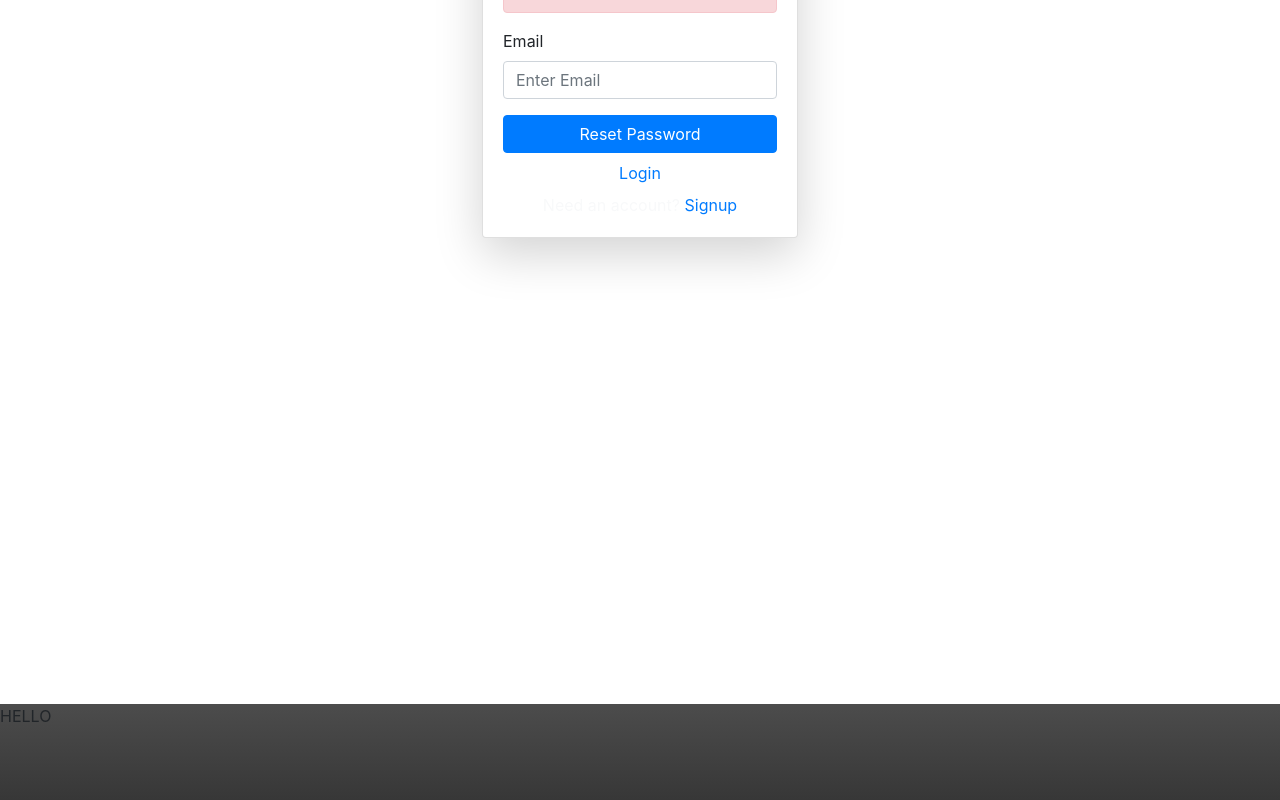
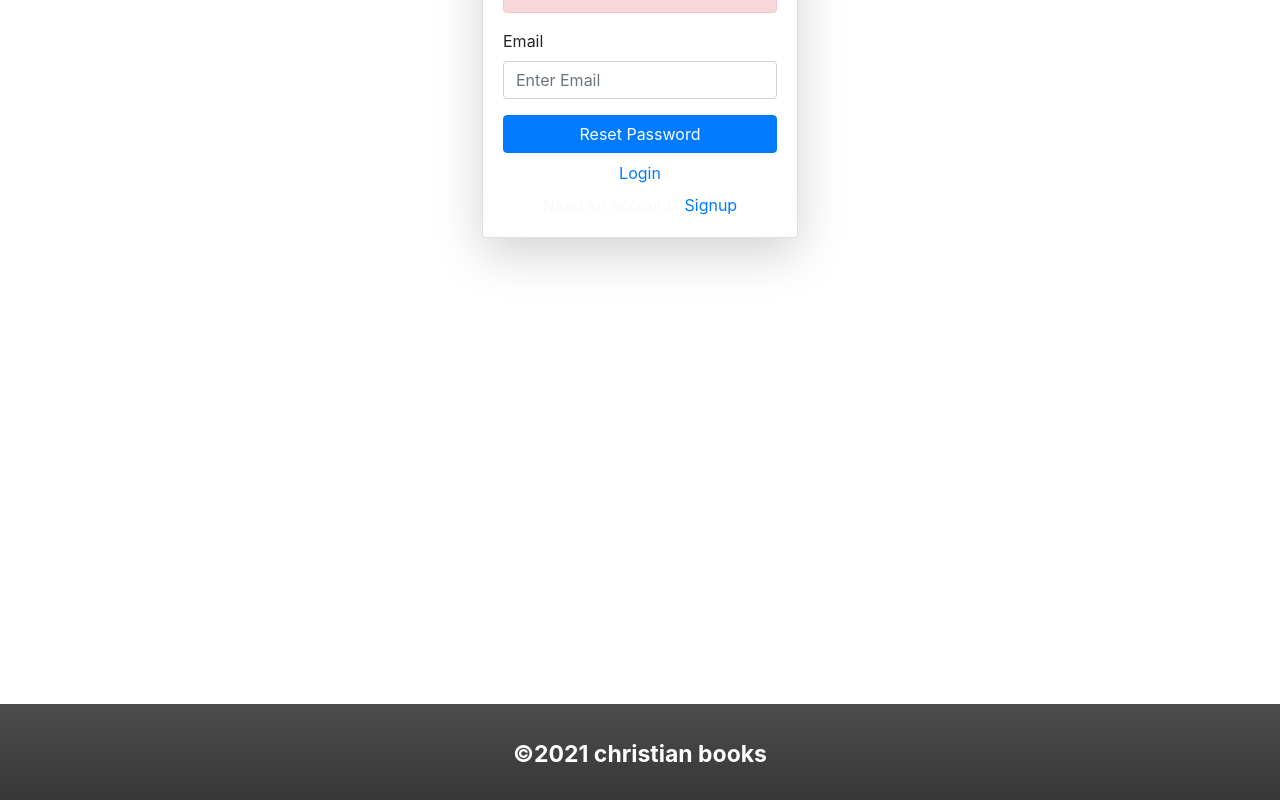
Before and after one commit to lordvic4real/React-book-app, a React (Create React App) app: page /forgot-password in a window 1280 px wide. Shown: the part 156-956 px from the top of the page. Built offline with nearby package versions, Linux system fonts and the light colour scheme; no server answers.

Commit message:
worked on footer

```diff
--- a/package.json
+++ b/package.json
@@ -21,6 +21,7 @@
     "build": "react-scripts build",
     "test": "react-scripts test",
     "eject": "react-scripts eject"
+
   },
   "eslintConfig": {
     "extends": [
--- a/src/component/footer.js
+++ b/src/component/footer.js
@@ -4,12 +4,19 @@ import styled from "styled-components";
 const FooterContainer = styled.footer`
   height: 100px;
   background: linear-gradient(rgba(0, 0, 0, 0.7), rgba(4, 4, 4, 0.8));
+  display: grid;
+  place-items: center;
+  color: #fff;
+  font-size: 23px;
+  font-weight: bold;
 `;
 
 export default function Footer() {
   return (
     <>
-      <FooterContainer>HELLO</FooterContainer>
+      <FooterContainer>
+        <span>&copy;2021 christian books</span>
+      </FooterContainer>
     </>
   );
 }
```
Also changed, not shown: 1 other file (tests, documents, lock files or other folders).
